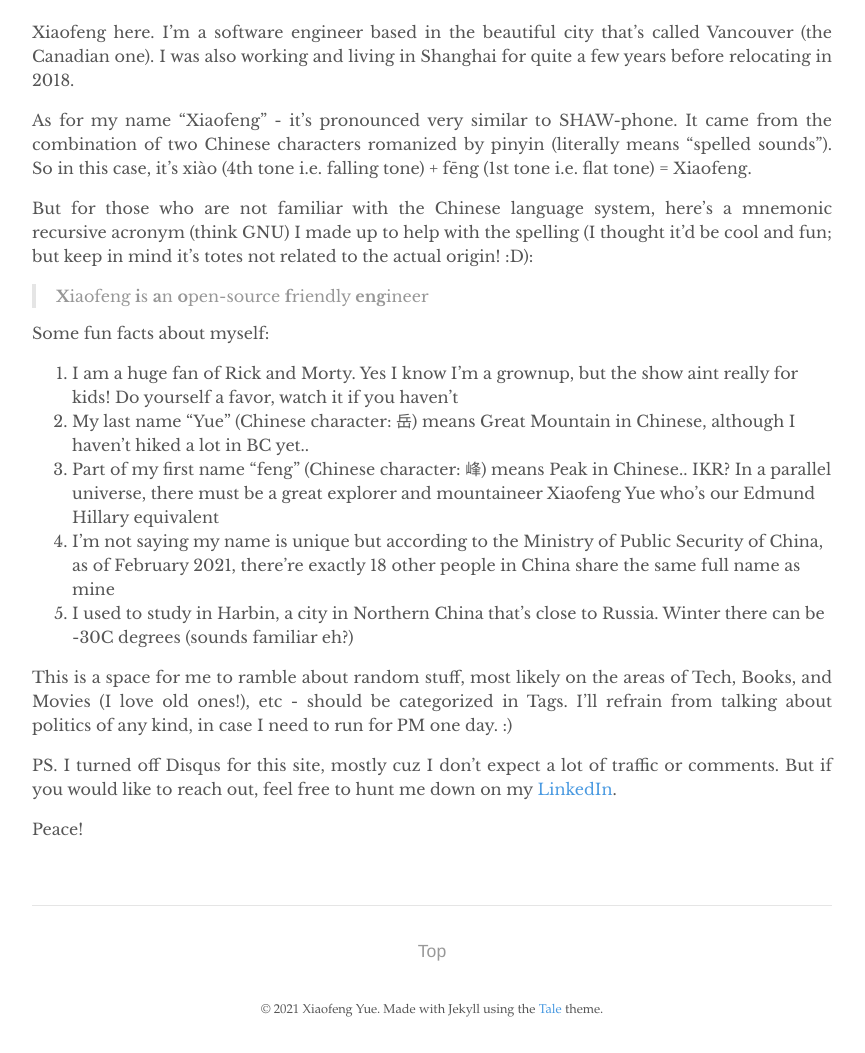
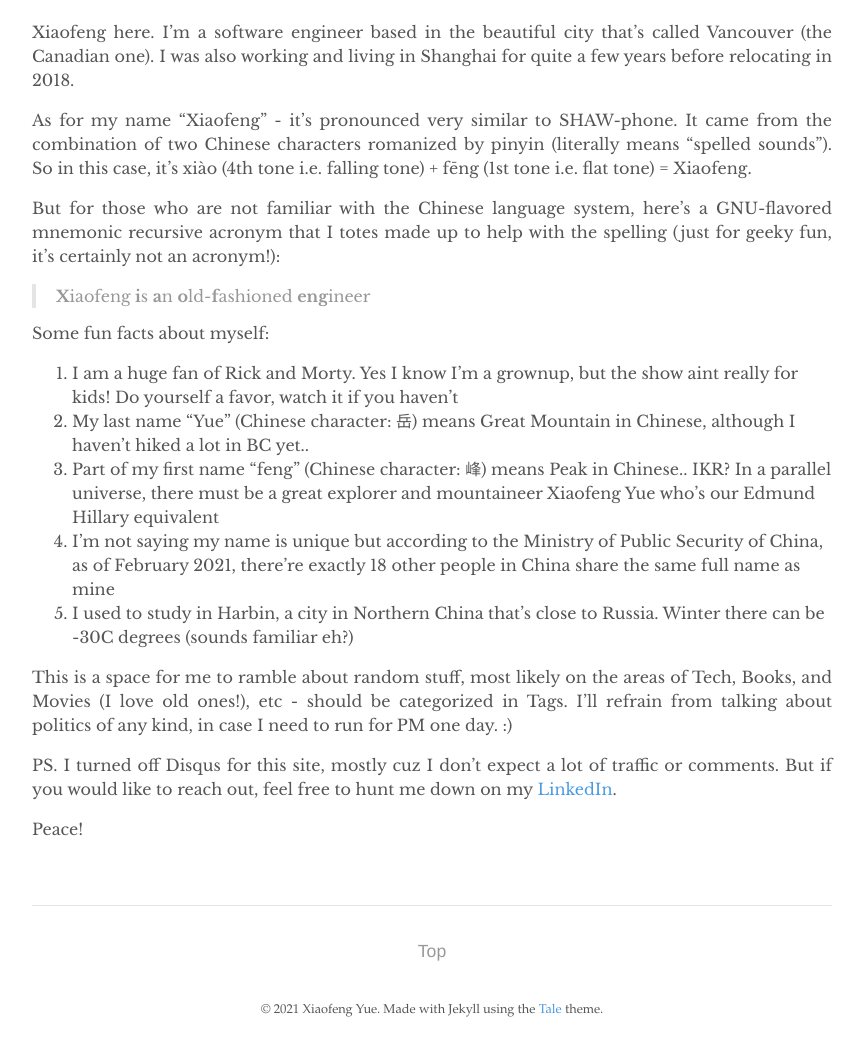
Before and after one commit to yuexiaofeng/yuexiaofeng.github.io, a Jekyll site: the page built from about.md, in a window 1280 px wide. Shown: the part 629-1682 px from the top of the page, without its empty margins (208-1073 px from the left). Built offline with Jekyll 4.4.1, drawn with Linux system fonts in a browser that asks for light colours.

Commit message:
updated about page

```diff
--- a/about.md
+++ b/about.md
@@ -12,9 +12,9 @@ Xiaofeng here. I'm a software engineer based in the beautiful city that's called
 
 As for my name "Xiaofeng" - it's pronounced very similar to SHAW-phone. It came from the combination of two Chinese characters romanized by pinyin (literally means "spelled sounds"). So in this case, it's xiào (4th tone i.e. falling tone) + fēng (1st tone i.e. flat tone) = Xiaofeng.
 
-But for those who are not familiar with the Chinese language system, here's a mnemonic recursive acronym (think GNU) I made up to help with the spelling (I thought it'd be cool and fun; but keep in mind it's totes not related to the actual origin! :D):
+But for those who are not familiar with the Chinese language system, here's a GNU-flavored mnemonic recursive acronym that I totes made up to help with the spelling (just for geeky fun, it's certainly not an acronym!):
 
-> **X**iaofeng **i**s **a**n **o**pen-source **f**riendly **eng**ineer
+>**X**iaofeng **i**s **a**n **o**ld-**f**ashioned **eng**ineer
 
 Some fun facts about myself:
 
```
